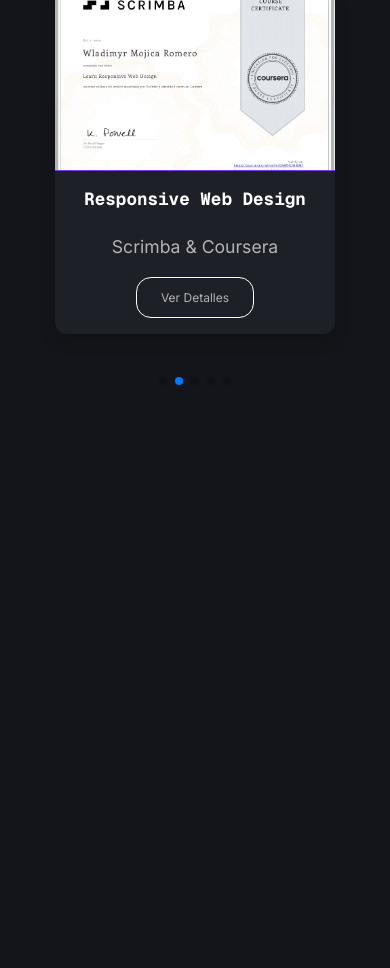
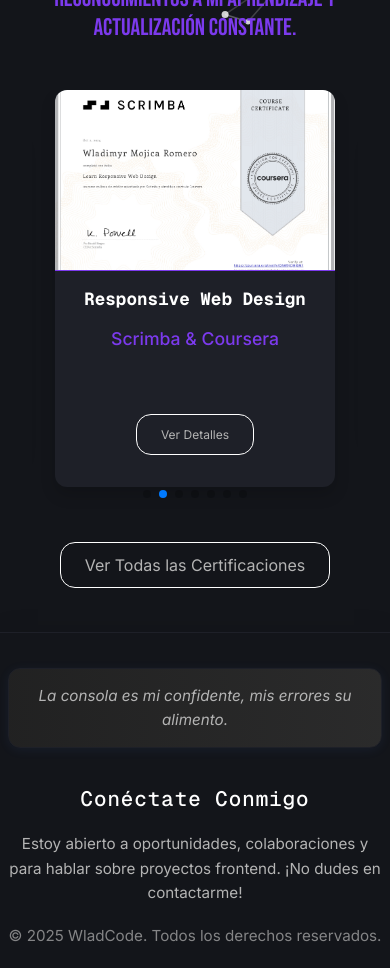
Before and after one commit to Wladi-Mojica56/Portafolio, a React (Vite) app: page / in a window 390 px wide. Shown: the part 780-1748 px from the top of the page. Before the commit the page ends 1189 px from the top, so only its background shows below. Built offline with nearby package versions, Linux system fonts and the light colour scheme; a web font is replaced by a local one.

Commit message:
Add Footer

```diff
--- a/src/App.jsx
+++ b/src/App.jsx
@@ -1,9 +1,11 @@
 import React from 'react';
 import Header from './components/header/Header';
 import Hero from './components/hero/hero';
-import Certifications from './components/Certifications/certifications';
+
 import './App.css';
 import Background from './Background';
+import Certifications from './components/Certifications/Certifications';
+import Footer from './components/footer/Footer';
 
 
 
@@ -15,7 +17,7 @@
       <Header />
       <Hero />
       <Certifications />
-
+      <Footer />
     </div>
 
   );
--- a/src/Background.jsx
+++ b/src/Background.jsx
@@ -10,7 +10,7 @@
             // Configuración de particles.js
             const particlesConfig = {
                 particles: {
-                    number: { value: 30, density: { enable: true, value_area: 1800 } },
+                    number: { value: 70, density: { enable: true, value_area: 1800 } },
                     color: { value: "#ffffff" },
                     shape: { type: "circle" },
                     opacity: { value: 0.8, random: false },
--- a/src/Background.module.css
+++ b/src/Background.module.css
@@ -5,5 +5,5 @@
     top: 0;
     left: 0;
     z-index: -1;
-    background: var(--color-primary);
+    pointer-events: none;
 }
--- a/src/components/Certifications/CertificationModal.jsx
+++ b/src/components/Certifications/CertificationModal.jsx
@@ -1,10 +1,25 @@
 import React from 'react';
 import styles from './CertificationModal.module.css';
+import { motion, AnimatePresence } from 'framer-motion';
+
+const modalVariants = {
+    hidden: { opacity: 0, scale: 0.95, y: 40 },
+    visible: { opacity: 1, scale: 1, y: 0 },
+    exit: { opacity: 0, scale: 0.95, y: 40 }
+};
 
 function CertificationModal({certification, onClose}){
     if (!certification) return null;
     return (
-        <div className={styles.modal}>
+        <AnimatePresence>
+            <motion.div
+                className={styles.modal}
+                initial="hidden"
+                animate="visible"
+                exit="exit"
+                variants={modalVariants}
+                transition={{ duration: 0.35, type: "spring", stiffness: 180 }}
+            >
                 <div className={styles.modalContent}>
 
 
@@ -22,7 +37,8 @@
                         {certification.hours && <p className={styles.hours}>{certification.hours}</p>}
                     </div>
             </div>
-        </div>
+            </motion.div>
+        </AnimatePresence>
     );
 }
 
--- a/src/components/Certifications/Certifications.jsx
+++ b/src/components/Certifications/Certifications.jsx
@@ -26,19 +26,19 @@
     return (
         <section className={styles.certificationsSection} id="certifications">
             <h2>Certificaciones Destacadas</h2>
+            <p className={styles.certDescription}>Reconocimientos a mi aprendizaje y actualización constante.</p>
 
             <Swiper
                 modules={[Autoplay, Pagination, EffectCoverflow]}
                 spaceBetween={30}
-                slidesPerView={3}
                 centeredSlides
-                loop
                 effect="coverflow"
+                loop={true}
                 coverflowEffect={{
                     rotate: 0,
                     stretch: 0,
-                    depth: 100,
-                    modifier: 2.5,
+                    depth: 150,
+                    modifier: 2,
                     slideShadows: false,
                 }}
                 autoplay={{
@@ -60,22 +60,33 @@
                             <div className={styles.certInfo}>
                                 <h3 className={styles.cardtitle}>{certification.title}</h3>
                                 <p className={styles.issuer}>{certification.issuer}</p>
-                                {certification.hours && <p className={styles.hours}>{certification.hours}</p>}
+
 
                                 <motion.button
                                     className={styles.viewMoreButton}
                                     onClick={() => handleViewMore(certification)}
-                                    whileHover={{ scale: 1.1}}
+                                    whileHover={{ scale: 1.1 }}
                                     whileTap={{ scale: 0.8 }}
-                                    >
+                                >
                                     Ver Detalles
                                 </motion.button>
-
                             </div>
                         </div>
                     </SwiperSlide>
                 ))}
             </Swiper>
+
+            <motion.button
+                className={styles.viewAllButton}
+                initial={{ opacity: 0, rotate: -5 }}
+                animate={{ opacity: 1, rotate: 0 }}
+                whileHover={{ rotate: 2, scale: 1.06 }}
+                whileTap={{ scale: 0.95 }}
+                transition={{ type: "spring", stiffness: 200 }}
+                >
+                Ver Todas las Certificaciones
+                </motion.button>
+
 
             {selectedCertification && (
                 <CertificationModal certification={selectedCertification} onClose={closeModal} />
--- a/src/components/Certifications/Certifications.module.css
+++ b/src/components/Certifications/Certifications.module.css
@@ -12,10 +12,21 @@
     text-align: center;
     font-family: var(--font-secondary);
     margin: 0;
-    padding: 2.5rem 0;
-    font-size: 2.5rem;
+    margin-top: 5rem;
+    font-size: 2.6rem;
     color: var(--color-tertiary);
 }
+
+.certDescription{
+    font-family: var(--font-secondary);
+    font-weight: 100;
+    text-align: center;
+    font-size: 1.5rem;
+    color: var(--color-fifthary);
+    margin: 0;
+    margin-bottom: 3rem;
+}
+
 
 /*=====================
 Swiper Carousel Configuration
@@ -82,25 +93,20 @@
 
 /* Certificate Title */
 .certInfo h3 {
-    margin: 0 0 0.5rem;
+    margin: 0;
     font-size: 1.4rem;
 }
 
 /* Issuing Entity */
 .issuer {
-    padding-bottom: .75rem;
-    color: var(--color-quaternary);
+    font-weight: 500;
+    color: var(--color-fifthary);
+    padding-bottom: 3rem;
     font-size: 1.1rem;
-    margin-bottom: 0.5rem;
     font-family: var(--font-primary);
 }
 
-/* Course Duration */
-.hours {
-    color: var(--color-quaternary);
-    font-size: 0.8rem;
-    font-style: italic;
-}
+
 
 /* Button View More*/
 
@@ -113,6 +119,8 @@
     background-color: transparent;
     color: var(--color-quaternary);
     font-family: var(--font-primary);
+    margin: 0;
+    margin-bottom: 1rem;
 }
 
 
@@ -190,7 +198,7 @@
     /* Further reduction of title size */
     .certificationsSection h2 {
         font-size: 1.8rem;
-        padding-bottom: 2rem;
+        padding-bottom: 1rem;
     }
 
     /* Adjustments for main container on mobile */
@@ -261,3 +269,24 @@
         transition: opacity 0.5s ease, transform 0.5s ease;
     }
 }
+
+.viewAllButton{
+    padding: 12px 24px;
+    font-size: 1rem;
+    border: 1px solid var(--color-tertiary);
+    border-radius: 15px;
+    cursor: pointer;
+    background-color: transparent;
+    color: var(--color-quaternary);
+    font-family: var(--font-primary);
+    margin: 2rem auto;
+    display: block;
+    text-align: center;
+}
+
+.viewAllButton:hover {
+    background-color: var(--color-secondary);
+    color: var(--color-fifthary);
+    transition: background-color 0.3s ease;
+    border: 1px solid var(--color-fifthary);
+}
--- a/src/components/Certifications/certificationsData.js
+++ b/src/components/Certifications/certificationsData.js
@@ -50,5 +50,25 @@
         hours: undefined,
         category: "Desarrollo Web",
         description: "Enfoque en animaciones CSS avanzadas para elevar la interactividad de interfaces web. Obtuve conocimientos en keyframes, transiciones, transformaciones y técnicas de optimización para crear experiencias visuales atractivas que mejoran significativamente el engagement de los usuarios."
+    },
+
+    {
+        id: 6,
+        title: "Css Animations",
+        image: CssAnimations,
+        issuer: "Scrimba & Coursera",
+        hours: undefined,
+        category: "Desarrollo Web",
+        description: "Enfoque en animaciones CSS avanzadas para elevar la interactividad de interfaces web. Obtuve conocimientos en keyframes, transiciones, transformaciones y técnicas de optimización para crear experiencias visuales atractivas que mejoran significativamente el engagement de los usuarios."
+    },
+
+    {
+        id: 7,
+        title: "Css Animations",
+        image: CssAnimations,
+        issuer: "Scrimba & Coursera",
+        hours: undefined,
+        category: "Desarrollo Web",
+        description: "Enfoque en animaciones CSS avanzadas para elevar la interactividad de interfaces web. Obtuve conocimientos en keyframes, transiciones, transformaciones y técnicas de optimización para crear experiencias visuales atractivas que mejoran significativamente el engagement de los usuarios."
     }
 ]
--- /dev/null
+++ b/src/components/footer/Footer.jsx
@@ -0,0 +1,85 @@
+import React, { useState, useEffect } from 'react';
+import styles from './Footer.module.css';
+import quotes from './quotes';
+import {AnimatePresence, motion} from 'framer-motion';
+
+function Footer() {
+    const [quote, setQuote] = useState('');
+
+    function getRandomQuote() {
+        const index = Math.floor(Math.random() * quotes.length);
+        return quotes[index];
+    }
+
+    useEffect(() => {
+        setQuote(getRandomQuote());
+        const interval = setInterval(() => {
+            setQuote(getRandomQuote());
+        }, 10000);
+
+        return () => clearInterval(interval);
+    }, []);
+
+    return (
+        <div>
+            <footer className={styles.footer}>
+
+
+                <AnimatePresence mode="wait">
+                    <motion.p
+                    key={quote}
+                    initial={{ opacity: 0, y: 10 }}
+                    animate={{ opacity: 1, y: 0 }}
+                    exit={{ opacity: 0, y: -10 }}
+                    transition={{ duration: 0.5, ease: 'easeInOut' }}
+                    className={styles.quote}
+                    >{quote}
+                    </motion.p>
+                </AnimatePresence>
+
+
+
+                <div className={styles.socialContainer}>
+                    <a
+                        href="https://github.com/yourusername"
+                        target="_blank"
+                        rel="noopener noreferrer"
+                        className={styles.socialIcon}
+                        aria-label="GitHub"
+                    >
+                        <i className="bi bi-github"></i>
+                    </a>
+                    <a
+                        href="https://linkedin.com/in/yourusername"
+                        target="_blank"
+                        rel="noopener noreferrer"
+                        className={styles.socialIcon}
+                        aria-label="LinkedIn"
+                    >
+                        <i className="bi bi-linkedin"></i>
+                    </a>
+                    <a
+                        href="mailto:your.email@example.com"
+                        className={styles.socialIcon}
+                        aria-label="Email"
+                    >
+                        <i className="bi bi-envelope-fill"></i>
+                    </a>
+                </div>
+
+                <h3>Conéctate Conmigo</h3>
+                <p>
+                    Estoy abierto a oportunidades, colaboraciones y para hablar sobre proyectos frontend. ¡No dudes en contactarme!
+                </p>
+                <p className={styles.copyright}>
+                    © {new Date().getFullYear()} WladCode. Todos los derechos reservados.
+                </p>
+            </footer>
+
+
+
+        </div>
+    );
+}
+
+export default Footer;
--- /dev/null
+++ b/src/components/footer/Footer.module.css
@@ -0,0 +1,113 @@
+.footer {
+    display: flex;
+    flex-direction: column;
+    justify-content: center;
+    align-items: center;
+    padding: 2.5rem 1rem 1.5rem 1rem;
+    background: var(--color-primary, #111);
+    border-top: 1.5px solid var(--color-secondary, #222);
+    box-shadow: 0 -2px 24px 0 rgba(0,0,0,0.08);
+    gap: 1.2rem;
+}
+
+.footer h3 {
+    color: var(--color-tertiary);
+    font-family: var(--font-tertiary, 'Poppins', sans-serif);
+    font-size: 1.5rem;
+    font-weight: 500;
+    margin-bottom: 0.3rem;
+    letter-spacing: 1px;
+    text-align: center;
+}
+
+.footer p {
+    color: var(--color-quaternary, #b3b3b3);
+    font-family: var(--font-primary, 'Inter', sans-serif);
+    font-size: 1.08rem;
+    margin: 0.2rem 0;
+    text-align: center;
+    line-height: 1.6;
+}
+
+.quote {
+    border: 1.5px solid var(--color-secondary, #222);
+    padding: 1.1rem 1.5rem;
+    border-radius: 12px;
+    background: linear-gradient(90deg, rgba(34,34,34,0.95) 0%, rgba(44,44,44,0.95) 100%);
+    color: var(--color-tertiary, #fff);
+    font-style: italic;
+    font-size: 1.13rem;
+    margin: 1.2rem 0 0.5rem 0;
+    box-shadow: 0 2px 12px 0 rgba(79,140,255,0.07);
+    transition: background 0.3s;
+}
+
+.quote:hover {
+    background: linear-gradient(90deg, rgba(44,44,44,1) 0%, rgba(34,34,34,1) 100%);
+}
+
+
+
+.socialContainer {
+    display: flex;
+    justify-content: center;
+    gap: 1.7rem;
+    margin: 1.2rem 0 0.5rem 0;
+    width: 100%;
+    padding: 0.5rem 0;
+}
+
+.socialIcon {
+    color: var(--color-tertiary, #fff);
+    font-size: 2rem;
+    transition: transform 0.25s cubic-bezier(.4,2,.6,1), color 0.2s;
+    display: flex;
+    align-items: center;
+    justify-content: center;
+    width: 3.2rem;
+    height: 3.2rem;
+    border-radius: 50%;
+    background: linear-gradient(135deg, var(--color-secondary, #222) 60%, var(--color-primary, #111) 100%);
+    box-shadow: 0 2px 8px 0 rgba(79,140,255,0.10);
+    border: 1px solid var(--color-secondary, #222);
+}
+
+.socialIcon:hover, .socialIcon:focus {
+    transform: translateY(-5px) scale(1.08) rotate(-3deg);
+    color: var(--color-fifthary);
+    background: linear-gradient(135deg, #222 40%, var(--color-primary) 100%);
+    outline: none;
+    opacity: 1;
+}
+
+/* Footer.module.css */
+.copyright {
+    color: #444;
+    font-size: 0.95rem;
+    margin-top: 1.2rem;
+    text-align: center;
+    opacity: 0.7;
+}
+
+@media (max-width: 600px) {
+    .footer {
+        padding: 2rem 0.5rem 1rem 0.5rem;
+        gap: 0.8rem;
+    }
+    .quote {
+        font-size: 0.9rem;
+        padding: 0.9rem 0.7rem;
+    }
+    .socialContainer {
+        display:none;
+    }
+
+    .footer h3 {
+        font-size: 1.3rem;
+    }
+
+    .footer p {
+        font-size: 0.95rem;
+    }
+
+}
--- /dev/null
+++ b/src/components/footer/quotes.js
@@ -0,0 +1,19 @@
+const quotes = [
+    "Entre paréntesis y llaves, perdí la noción del tiempo.",
+    "Cada bug me roba un poco el alma, pero el commit me la devuelve.",
+    "A veces sueño en código y despierto con errores de sintaxis.",
+    "El debugger es mi terapeuta y el café mi medicina.",
+    "Hoy mi mente compila, mañana quién sabe.",
+    "El algoritmo me habla… y a veces le respondo.",
+    "La consola es mi confidente, mis errores su alimento.",
+    "Entre líneas de código, pierdo la cordura y encuentro soluciones.",
+    "El insomnio y yo, debuggeando la realidad.",
+    "Cada vez que el código funciona, sospecho de la realidad.",
+    "¿Dormir? Prefiero refactorizar mis pensamientos.",
+    "El código me consume, pero yo insisto en escribirlo.",
+    "A veces siento que soy solo un try/catch en el sistema.",
+    "El stack overflow no es solo una web, es mi estado mental.",
+    "Entre el caos del código, encuentro mi paz… o algo parecido."
+];
+
+export default quotes;
--- a/src/components/header/Navigation.module.css
+++ b/src/components/header/Navigation.module.css
@@ -79,7 +79,7 @@
 }
 
 .socialIcon {
-    color: var(--color-primary);
+    color: var(--color-quaternary);
     font-size: 1.8rem;
     transition: transform 0.3s ease-in-out, color 0.3s ease;
     display: flex;
@@ -88,7 +88,7 @@
     width: 2.5rem;
     height: 2.5rem;
     border-radius: 50%;
-    background-color: var(--color-secondary);
+    background-color: var(--color-tertiary);
 }
 
 .socialIcon:hover {
--- a/src/components/hero/Hero.module.css
+++ b/src/components/hero/Hero.module.css
@@ -11,7 +11,7 @@
     width: 100%;
     text-align: start;
     gap: 1rem;
-    padding-left: 5rem;
+    padding-left: 4rem;
     margin: 0;
 }
 
@@ -149,7 +149,8 @@
         max-width: 280px;
         font-size: 1rem;
         padding: 0.8rem 1rem;
-        margin: 30px 0px;
+        margin: 20px 0px;
+        margin-top: 10px;
         text-align: center;
     }
 }
@@ -178,29 +179,29 @@
         width: 90%;
         font-size: 0.9rem;
         padding: 0.7rem 0.8rem;
-        margin: 25px 0px;
+        margin: 20px 0px;
     }
 }
 
 /* Large screens optimization */
 @media (min-width: 1400px) {
     .heroContent {
-        padding-left: 8rem;
+        padding-left: 4rem;
     }
 
     .heroContent h1 {
-        font-size: 8rem;
+        font-size: 7rem;
         padding-top: 100px;
     }
 
     .role {
-        font-size: 2.2rem;
+        font-size: 2rem;
         padding-bottom: 25px;
     }
 
     .downloadButton {
         font-size: 1.3rem;
         padding: 1rem 1.2rem;
-        margin: 60px 0px;
+        margin: 20px 0px;
     }
 }
```
